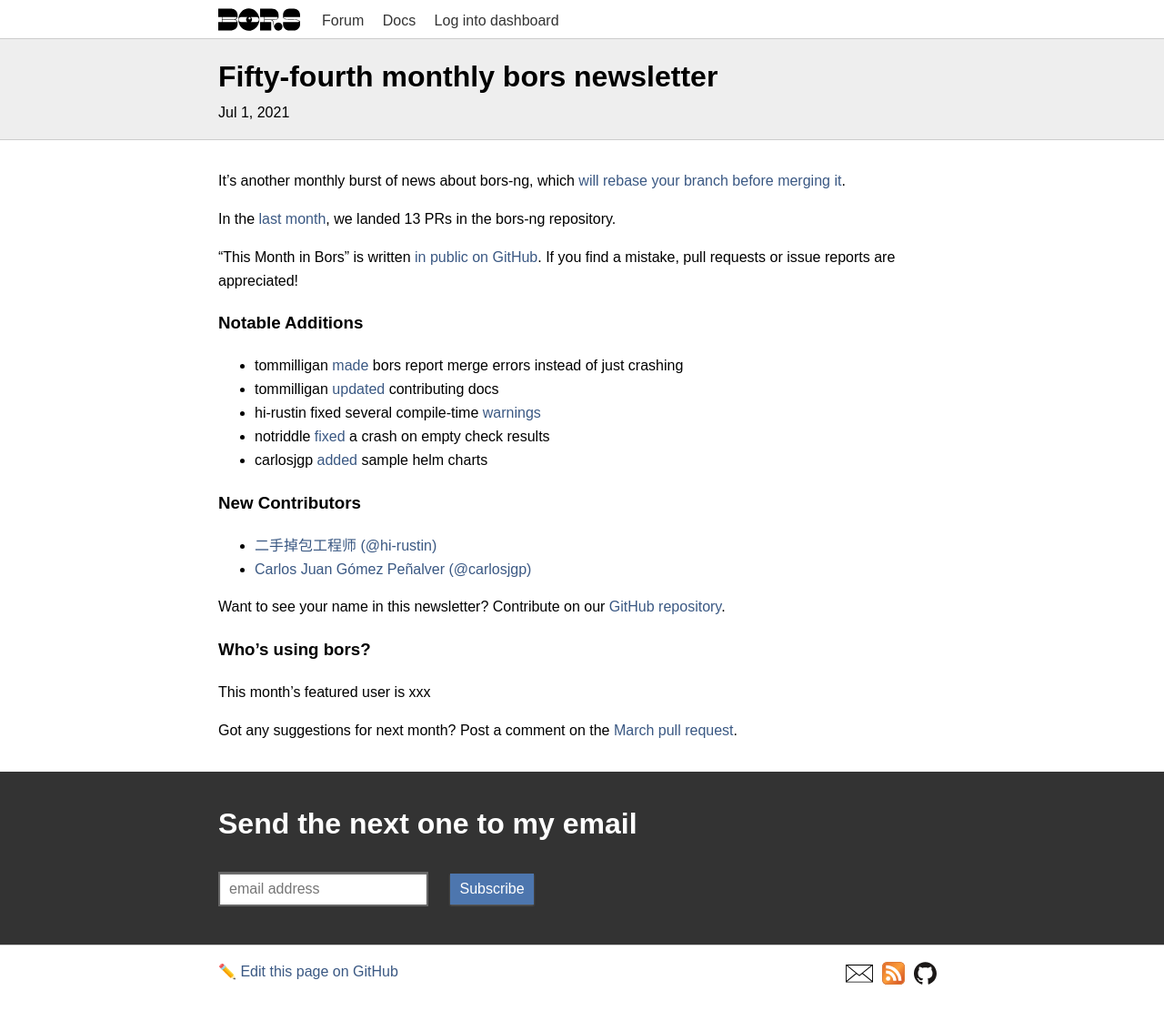
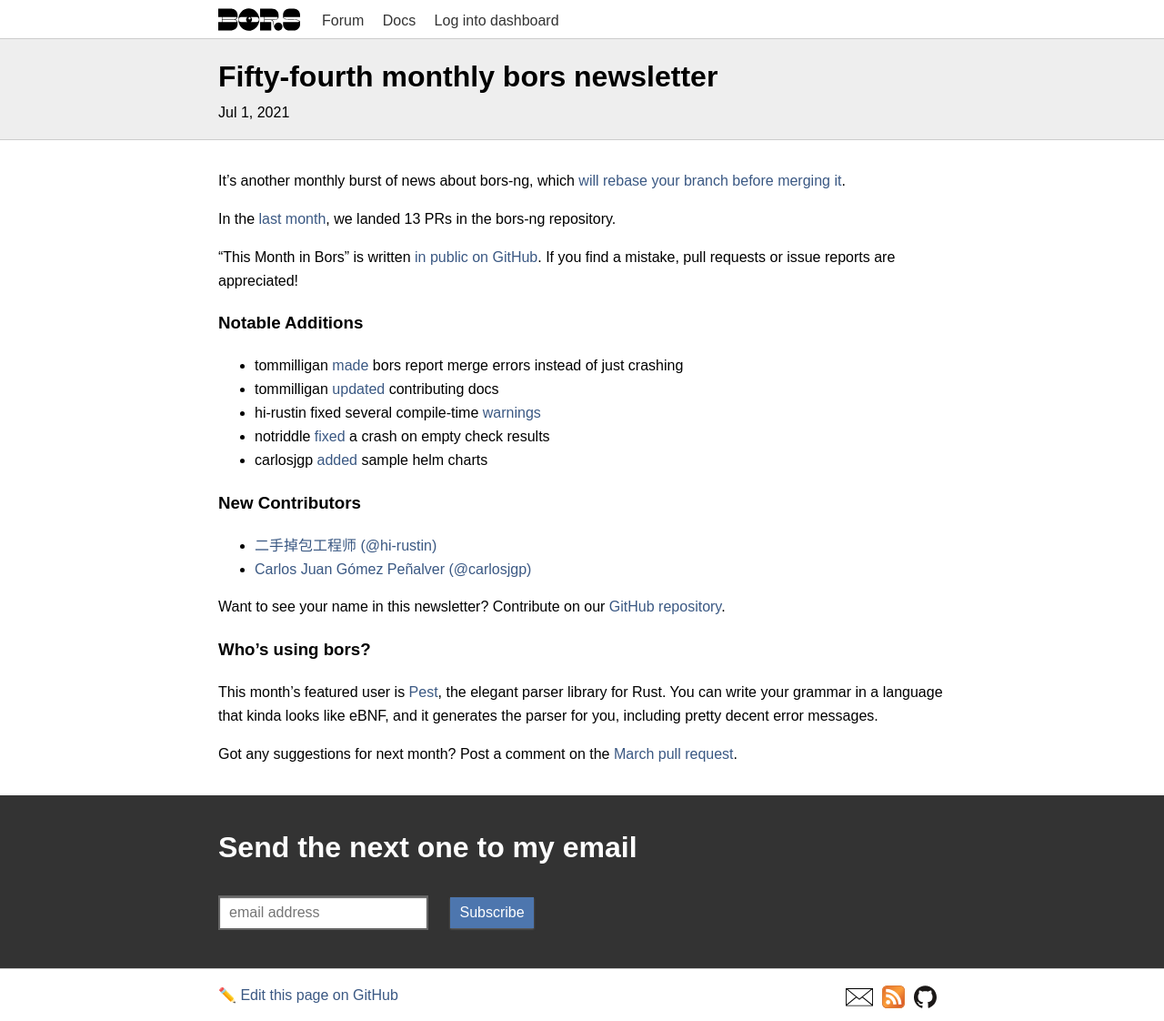
Before and after one commit to bors-ng/bors-ng.github.io, a Jekyll site: the page built from _posts/2021-07-01-tmib-54.md, in a window 1280 px wide. Shown: the whole page at 91% size. Built offline with Jekyll 4.4.1, drawn with Linux system fonts in a browser that asks for light colours; before the commit the page ends 1097 px from its top, so only the background shows below that.

Commit message:
Feature "pest" this month

```diff
--- a/_posts/2021-07-01-tmib-54.md
+++ b/_posts/2021-07-01-tmib-54.md
@@ -36,7 +36,7 @@
 
 ### Who's using bors?
 
-This month's featured user is xxx
+This month's featured user is [Pest](https://github.com/pest-parser/pest), the elegant parser library for Rust. You can write your grammar in a language that kinda looks like eBNF, and it generates the parser for you, including pretty decent error messages.
 
 Got any suggestions for next month?
 Post a comment on the [March pull request](https://github.com/bors-ng/bors-ng.github.io/pull/___).
```
